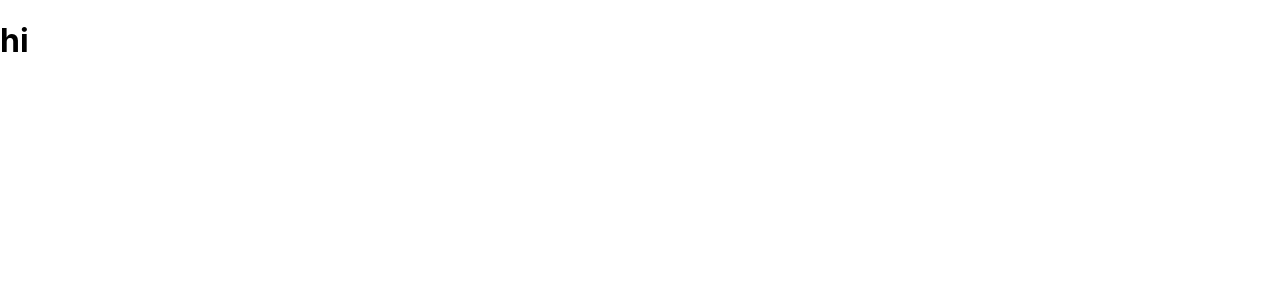
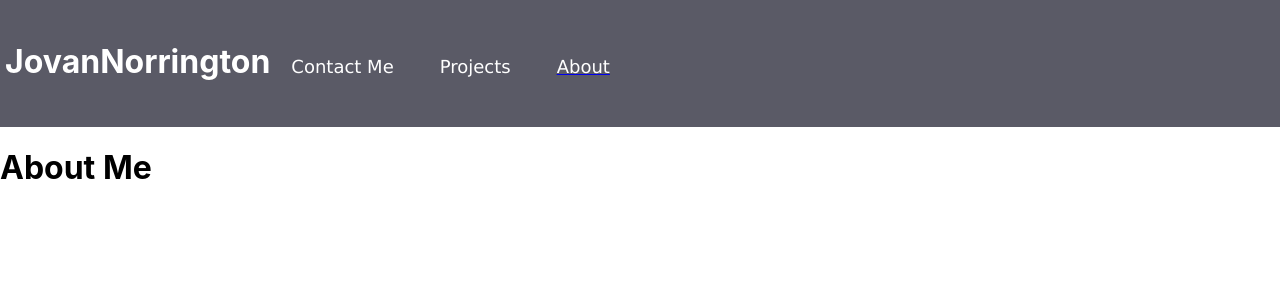
Before and after one commit to Jovan-png/React-Portfolio, a React (Create React App) app in the folder react-portfolio/: page / in a window 1280 px wide. Shown: the top 300 px of the page. Built offline with nearby package versions, Linux system fonts and the light colour scheme.

Commit message:
added components

```diff
--- a/react-portfolio/src/App.js
+++ b/react-portfolio/src/App.js
@@ -1,11 +1,29 @@
-import logo from './logo.svg';
+import { useState } from 'react';
 import './App.css';
+import Nav from './components/Nav';
+import ContactForm from './components/Contact';
+import About from './components/About';
+
+
 
 function App() {
+  const [contactSelected, setContactSelected] = useState(false);
   return (
+    <div>
+      <Nav
+      contactSelected={contactSelected}
+      setContactSelected={setContactSelected}
+      ></Nav>
     <main>
-      <h1>hi</h1>
+    {!contactSelected ? (
+          <>
+            <About></About>
+          </>
+        ) : (
+            <ContactForm></ContactForm>
+          )}
     </main>
+    </div>
   );
 }
 
--- /dev/null
+++ b/react-portfolio/src/components/About/index.js
@@ -0,0 +1,13 @@
+import react from "react";
+
+
+
+function About(){
+    return(
+        <div>
+            <h1>About Me</h1>
+            <img/>
+        </div>
+    )
+}
+export default About
--- /dev/null
+++ b/react-portfolio/src/components/Contact/index.js
@@ -0,0 +1,12 @@
+import React, { useState } from 'react';
+
+
+function ContactForm() {
+return(
+    <h1 data-testid="h1tag">Contact me</h1>
+)
+
+}
+
+
+export default ContactForm
--- /dev/null
+++ b/react-portfolio/src/components/Nav/index.js
@@ -0,0 +1,30 @@
+
+import React, {useState, useEffect} from "react";
+
+
+
+function Nav(props){
+    const {
+        contactSelected,
+        setContactSelected
+    } = props
+    return(
+        <header className="header">
+            <ul>
+            <a data-testid="link" href="/">
+                <h1>Jovan </h1>
+                <h1>Norrington</h1>
+            </a>
+            <a data-testid="contact"  onClick={() => setContactSelected(true)}>
+                <li class="contact-header">Contact Me</li>
+                </a>
+                <li class="project-header">Projects</li>
+                <a data-testid="about" href="#about"   onClick={() => setContactSelected(false)}>
+                <li class="about-header">About</li>
+                </a>
+           </ul>
+        </header>
+    )
+}
+
+export default Nav
--- a/react-portfolio/src/index.css
+++ b/react-portfolio/src/index.css
@@ -1,13 +1,64 @@
+* {
+  padding: 0;
+}
 body {
   margin: 0;
-  font-family: -apple-system, BlinkMacSystemFont, 'Segoe UI', 'Roboto', 'Oxygen',
-    'Ubuntu', 'Cantarell', 'Fira Sans', 'Droid Sans', 'Helvetica Neue',
+
+  font-family: -apple-system, BlinkMacSystemFont, "Segoe UI", "Roboto", "Oxygen",
+    "Ubuntu", "Cantarell", "Fira Sans", "Droid Sans", "Helvetica Neue",
     sans-serif;
   -webkit-font-smoothing: antialiased;
   -moz-osx-font-smoothing: grayscale;
 }
 
 code {
-  font-family: source-code-pro, Menlo, Monaco, Consolas, 'Courier New',
+  font-family: source-code-pro, Menlo, Monaco, Consolas, "Courier New",
     monospace;
 }
+
+.header {
+  background-color: #5a5a66;
+  padding: 5px;
+  position: -webkit-sticky;
+  position: sticky;
+  top: 0;
+  border-bottom: 3px solid #5a5a66;
+}
+.header h1 {
+  display: inline-flex;
+  color: #fff;
+  border-style: 1px solid #5a5a66;
+  text-decoration: underline;
+  text-decoration-style: solid;
+  text-decoration-color: #5a5a66;
+  flex-wrap: wrap;
+}
+.header ul li {
+  display: inline;
+  list-style: none;
+  color: #fff;
+  background-color: #5a5a66;
+  margin: 0px 20px 18px 20px;
+  padding: 0px 5px 15px 1px;
+  text-align: center;
+  font-size: large;
+  font-family: Verdana, Geneva, Tahoma, sans-serif;
+}
+.header ul li::after {
+  background-color: var(--secondary-color);
+  content: "";
+  position: absolute;
+  height: 3px;
+  width: 0;
+  left: 0;
+  bottom: 0px;
+  transition: 0.4s;
+}
+.header ul li:hover {
+  color: #3b3b3b;
+  transition: 0.8s;
+}
+.header ul li:hover::after {
+  width: 100%;
+  transition: 0.4s;
+}
```
